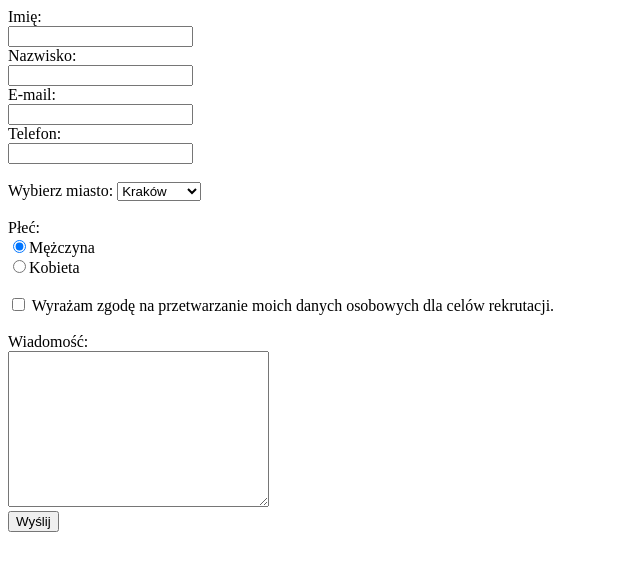
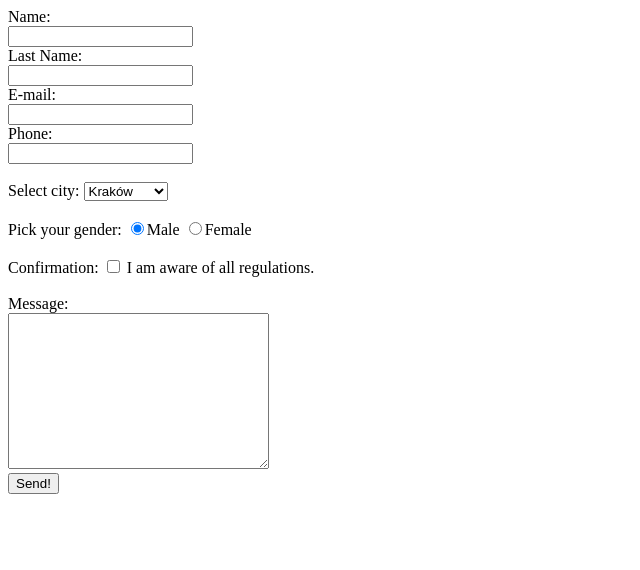
Before and after one commit to Substytucja/substytucja.github.io, a plain HTML site: page index.html in a window 1280 px wide. Shown: the whole page, without its empty margins (0-640 px from the left). Drawn offline with Linux system fonts and the light colour scheme.

Commit message:
final_version

```diff
--- a/index.html
+++ b/index.html
@@ -3,8 +3,7 @@
 <head>
 	<meta charset="UTF-8">
 	<title>Formularz</title>
-	<link href="https://fonts.googleapis.com/css?family=Roboto" rel="stylesheet">
-</head>
+	<link href="https://fonts.googleapis.com/css?family=Roboto" rel="stylesheet"> </head>
 
 <body>
 
@@ -12,48 +11,59 @@
 	<form action="https://formspree.io/kania.magda@tlen.pl" method="POST">
 
 	<!--Dane tekstowe formularza-->
-	<label for="name">Imię:</label>
-	<br> <input type="text" name="name" id="name">
+	<label for="name">Name:</label>
+	<br>
+	<input type="text" name="name" id="name">
 
-	<br> <label for="lastname">Nazwisko:</label>
-	<br> <input type="text" name="lastname" id="lastname">
+	<br>
+	<label for="lastname">Last Name:</label>
+	<br>
+	<input type="text" name="lastname" id="lastname">
 
 	<!--Adres e-mail formularza-->
-	<br> <label for ="mail">E-mail:</label>
-	<br> <input type="email" name="_replyto" id="mail">
+	<br>
+	<label for ="mail">E-mail:</label>
+	<br>
+	<input type="email" name="_replyto" id="mail">
 
 	<!--Numer telefonu formularza-->
-	<br> <label for="tel">Telefon:</label>
+	<br>
+	<label for="tel">Phone:</label>
 	<br> <input type="tel" name="tel" id="tel">
 	<br>
 
 	<!--Wybór miasta z listy rozwijanej-->
-	<br> <label for="miasto">Wybierz miasto:</label>
-	<select name="miasto" id="miasto">
+	<br>
+	<label for="city">Select city:</label>
+	<select name="city" id="city">
 		<option value="krakow">Kraków</option>
 		<option value="warszawa">Warszawa</option>
 		<option value="gdansk">Gdańsk</option>
 	</select>
+	<br>
+
 	<!--Wybór płci spośród dostępnych wymienionych-->
+	<br>Pick your gender:
+	<input type="radio" name="gender" value="m" id="m" checked><label for="m">Male</label>
+	<input type="radio" name="gender" value="f" id="f" ><label for="f">Female</label>
 	<br>
-	<br>Płeć:</br>
-		<input type="radio" name="plec" id="m" value="m" checked><label for="male">Mężczyna</label>
-		<br>
-		<input type="radio" name="plec" id="k" value="k">Kobieta</label>
-<br>
+
 	<!--Odznaczenie - potwierdzenie wyrażenia zgody-->
-		<br> <label for="zgoda"></label>
-		<input type="checkbox" name="zgoda" value="zgoda"> Wyrażam zgodę na przetwarzanie moich danych osobowych dla celów rekrutacji.
-		<br>
+	<br>
+	<label for="conf">Confirmation:</label>
+	<input type="checkbox" name="conf" value="conf" id="conf"> I am aware of all regulations.
+	<br>
 
-		<!--Treść wiadomości-->
-		<br>
-		<label for="message">Wiadomość: </label>
-		<br> <textarea name="message" rows="10" cols="30"> </textarea>
+	<!--Treść wiadomości-->
+	<br>
+	<label for="message">Message: </label>
+	<br>
+	<textarea name="message" id="message" rows="10" cols="30"> </textarea>
 
-		<!--Stopka formuły action, wysyłanie formularza-->
-		<br>
-		<input type="submit" value="Wyślij"> </form>
+	<!--Stopka formuły action, wysyłanie formularza-->
+	<br>
+	<input type="submit" value="Send!"> </form>
+
 </body>
 
 </html>
```
